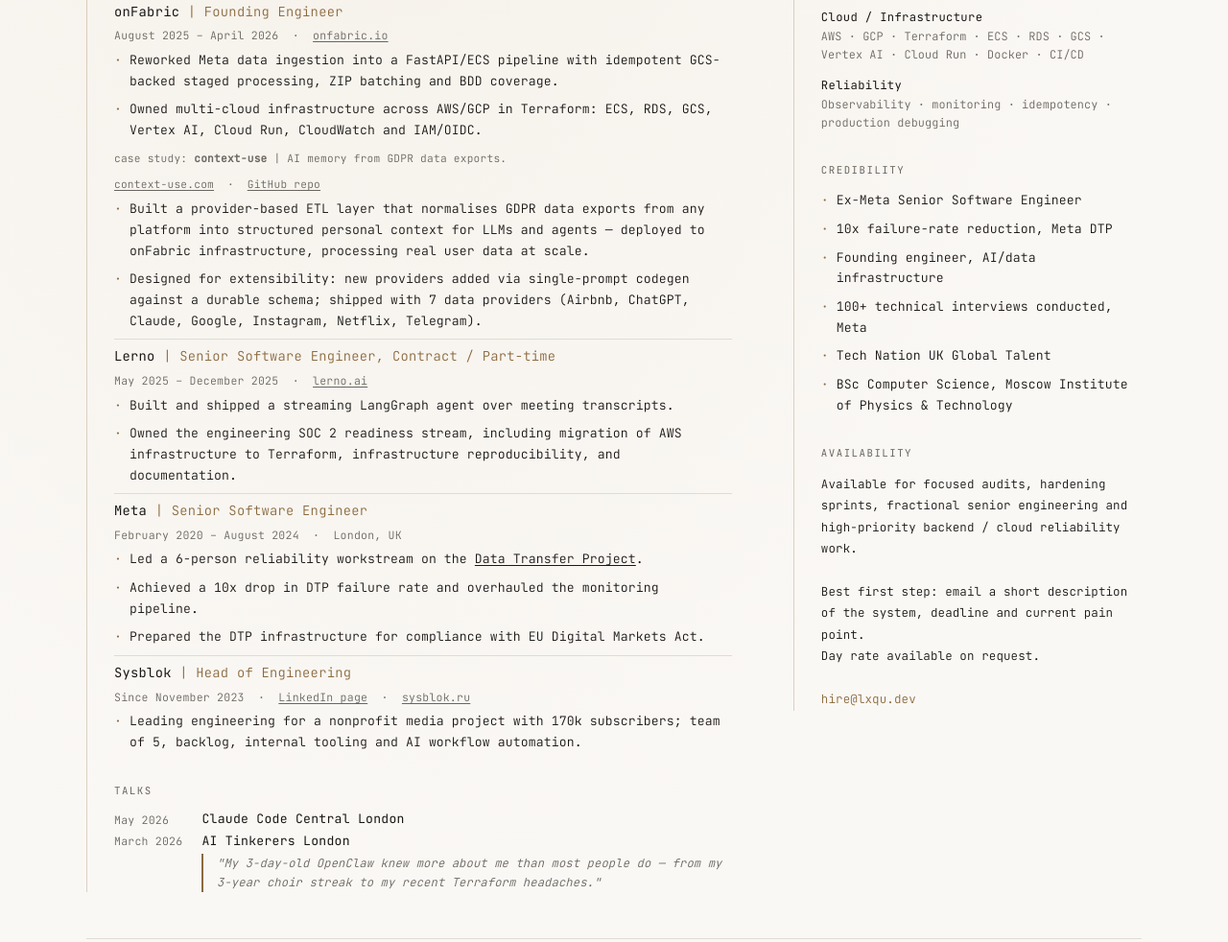
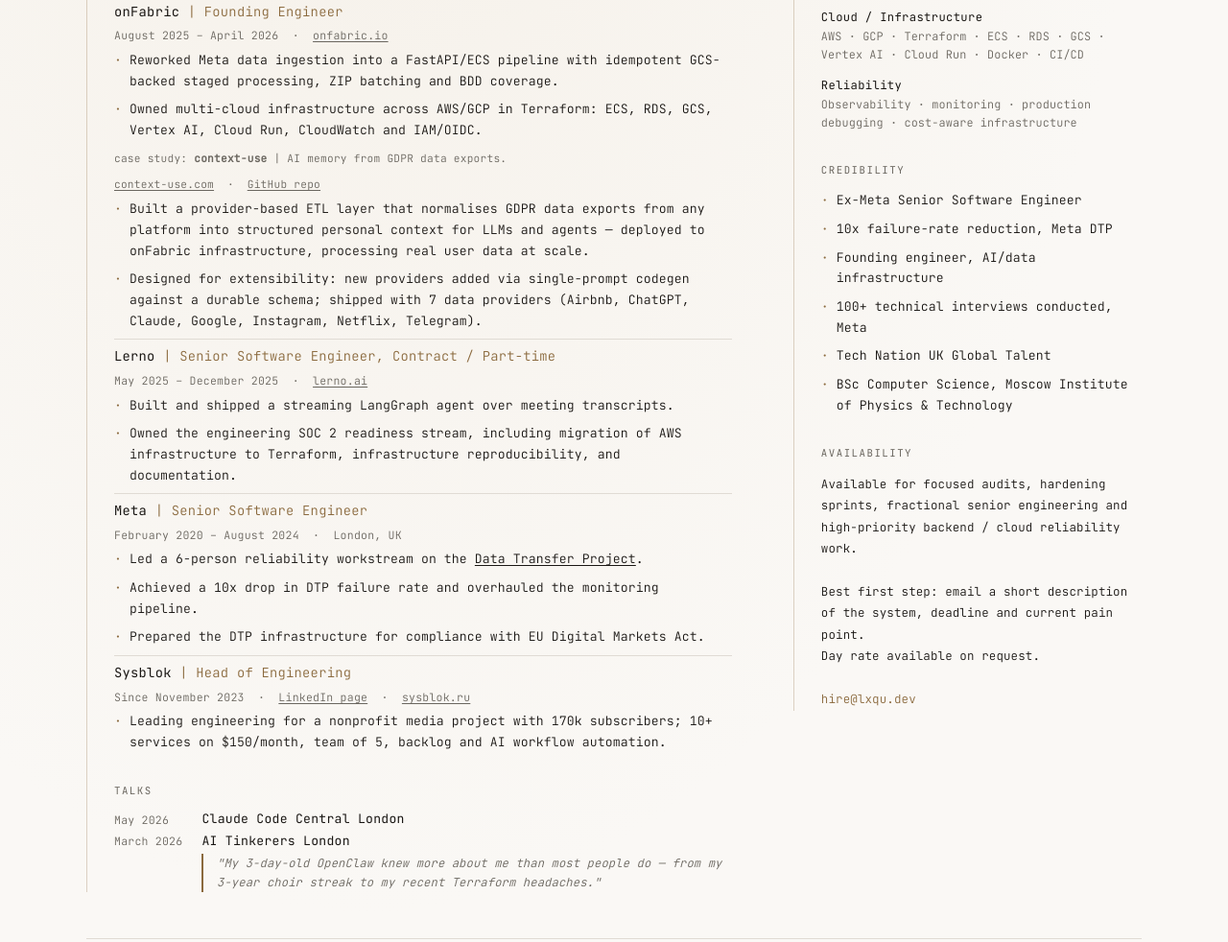
Before and after one commit to alexeyqu/hire, a plain HTML site: page index.html in a window 1280 px wide. Shown: the part 815-1797 px from the top of the page at 96% size. Drawn offline with nearby package versions, Linux system fonts and the light colour scheme.

Commit message:
fix: add cost management lines

```diff
--- a/index.html
+++ b/index.html
@@ -660,7 +660,7 @@
                         </p>
                         <p class="exp-location">Since November 2023 &nbsp;&middot;&nbsp; <a href="https://www.linkedin.com/company/sysblok/" target="_blank" rel="noopener noreferrer">LinkedIn page</a> &nbsp;&middot;&nbsp; <a href="https://sysblok.ru/" target="_blank" rel="noopener noreferrer">sysblok.ru</a></p>
                         <ul class="item-list">
-                            <li>Leading engineering for a nonprofit media project with 170k subscribers; team of 5, backlog, internal tooling and AI workflow automation.</li>
+                            <li>Leading engineering for a nonprofit media project with 170k subscribers; 10+ services on $150/month, team of 5, backlog and AI workflow automation.</li>
                         </ul>
                     </div>
                 </section>
@@ -724,7 +724,7 @@
                     </div>
                     <div class="skill-group">
                         <p class="skill-group-name">Reliability</p>
-                        <p class="skill-list">Observability · monitoring · idempotency · production debugging</p>
+                        <p class="skill-list">Observability · monitoring · production debugging · cost-aware infrastructure</p>
                     </div>
                 </section>
 
```
